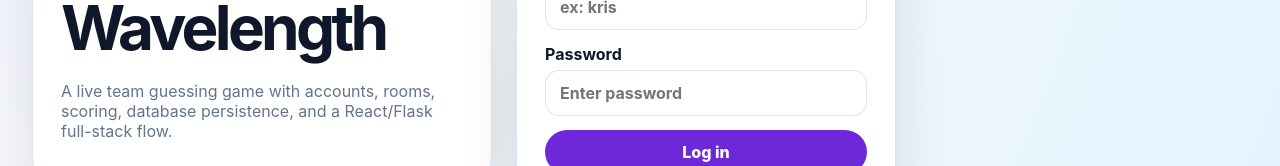
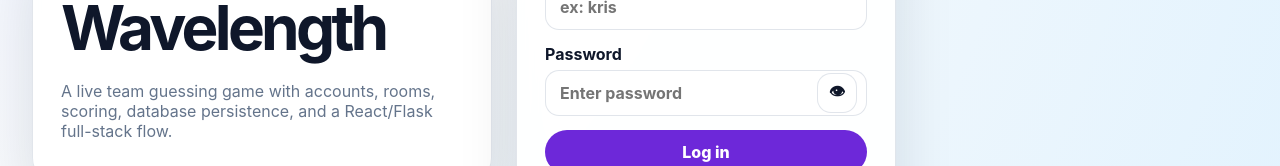
Before and after one commit to yumanli1/wavelength, a React (Create React App) app in the folder wavelength/frontend/: page / in a window 1280 px wide. Shown: the part 338-504 px from the top of the page. Built offline with nearby package versions, Linux system fonts and the light colour scheme; no server answers.

Commit message:
Add password visibility toggle to auth form

```diff
--- a/wavelength/frontend/src/App.css
+++ b/wavelength/frontend/src/App.css
@@ -101,6 +101,46 @@ input {
 input:focus {
   outline: none;
   border-color: rgba(109, 40, 217, 0.5);
+  box-shadow: 0 0 0 4px var(--focus);
+}
+
+.password-field {
+  position: relative;
+  display: flex;
+  align-items: center;
+}
+
+.password-field input {
+  padding-right: 56px;
+}
+
+.password-toggle {
+  position: absolute;
+  right: 10px;
+  top: 50%;
+  transform: translateY(-50%);
+  width: 40px;
+  height: 40px;
+  border-radius: 14px;
+  border: 1px solid var(--border);
+  background: rgba(255, 255, 255, 0.55);
+  color: var(--text);
+  cursor: pointer;
+  display: grid;
+  place-items: center;
+  transition: background-color 180ms ease, border-color 180ms ease, transform 140ms ease;
+}
+
+[data-theme="dark"] .password-toggle {
+  background: rgba(2, 6, 23, 0.45);
+}
+
+.password-toggle:hover:not(:disabled) {
+  transform: translateY(calc(-50% - 1px));
+}
+
+.password-toggle:focus-visible {
+  outline: none;
   box-shadow: 0 0 0 4px var(--focus);
 }
 
--- a/wavelength/frontend/src/AuthPage.jsx
+++ b/wavelength/frontend/src/AuthPage.jsx
@@ -5,6 +5,7 @@ export default function AuthPage({ setUser, setView }) {
   const [mode, setMode] = useState("login");
   const [username, setUsername] = useState("");
   const [password, setPassword] = useState("");
+  const [showPassword, setShowPassword] = useState(false);
   const [message, setMessage] = useState("");
   const [busy, setBusy] = useState(false);
 
@@ -54,12 +55,24 @@ export default function AuthPage({ setUser, setView }) {
 
           <label>
             Password
-            <input
-              type="password"
-              placeholder="Enter password"
-              value={password}
-              onChange={(event) => setPassword(event.target.value)}
-            />
+            <div className="password-field">
+              <input
+                type={showPassword ? "text" : "password"}
+                placeholder="Enter password"
+                value={password}
+                onChange={(event) => setPassword(event.target.value)}
+              />
+              <button
+                type="button"
+                className="password-toggle"
+                onClick={() => setShowPassword((current) => !current)}
+                onMouseDown={(event) => event.preventDefault()}
+                aria-label={showPassword ? "Hide password" : "Show password"}
+                title={showPassword ? "Hide password" : "Show password"}
+              >
+                <span aria-hidden="true">{showPassword ? "🙈" : "👁"}</span>
+              </button>
+            </div>
           </label>
 
           <button className="primary-button" type="submit" disabled={busy}>
@@ -73,6 +86,7 @@ export default function AuthPage({ setUser, setView }) {
           className="link-button"
           onClick={() => {
             setMessage("");
+            setShowPassword(false);
             setMode(mode === "login" ? "signup" : "login");
           }}
         >
```
